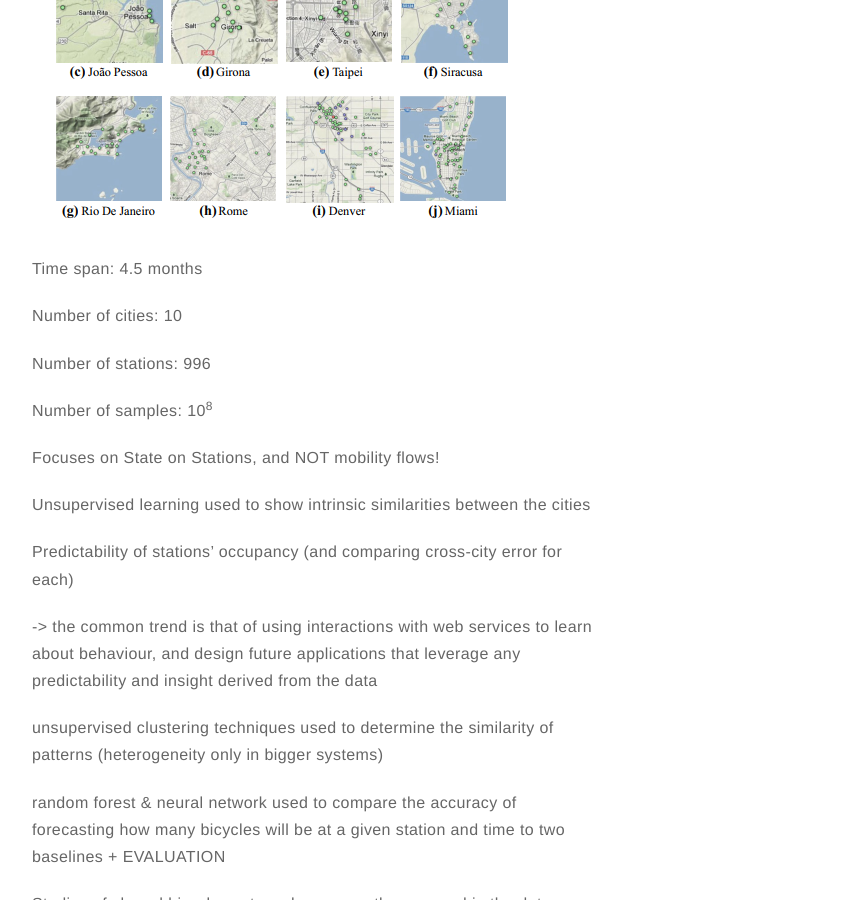
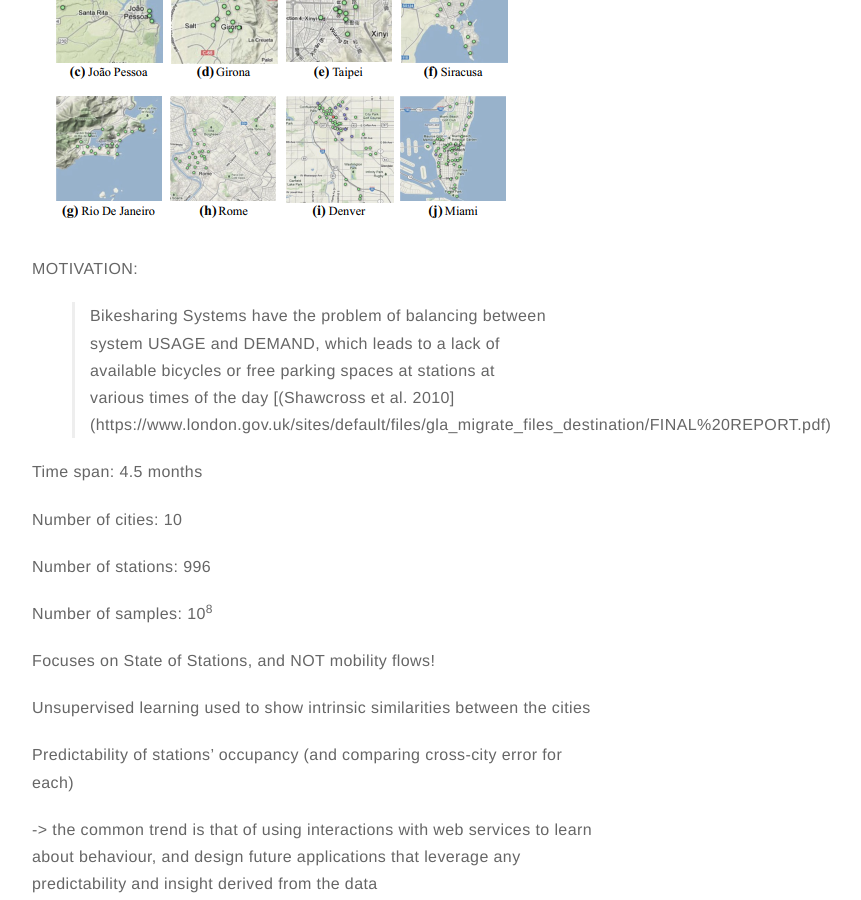
Before and after one commit to dljubenk/dljubenk.github.io, a Jekyll site: the page built from _posts/2019-02-06-literature-study.markdown, in a window 1280 px wide and 900 px high, scrolled down 8410 px. Shown: the whole window, without its empty margins (328-1189 px from the left). Built offline with Jekyll 4.4.1, drawn with Linux system fonts in a browser that asks for light colours; emoji names are drawn with the system emoji font; comment, search, counter and statistics services are not loaded.

Commit message:
Update 2019-02-06-literature-study.markdown

```diff
--- a/_posts/2019-02-06-literature-study.markdown
+++ b/_posts/2019-02-06-literature-study.markdown
@@ -210,6 +210,9 @@ motifs (loop, chain, star) and temporal evolution dynamics with extended time wi
 
 ![Markdown Image][4]
 
+MOTIVATION:
+>Bikesharing Systems have the problem of balancing between system USAGE and DEMAND, which leads to a lack of available bicycles or free parking spaces at stations at various times of the day [(Shawcross et al. 2010] (https://www.london.gov.uk/sites/default/files/gla_migrate_files_destination/FINAL%20REPORT.pdf)
+
 
 Time span: 4.5 months
 
@@ -219,7 +222,7 @@ Number of stations: 996
 
 Number of samples: 10<sup>8</sup>
 
-Focuses on State on Stations, and NOT mobility flows!
+Focuses on State of Stations, and NOT mobility flows!
 
 Unsupervised learning used to show intrinsic similarities between the cities
 
```
